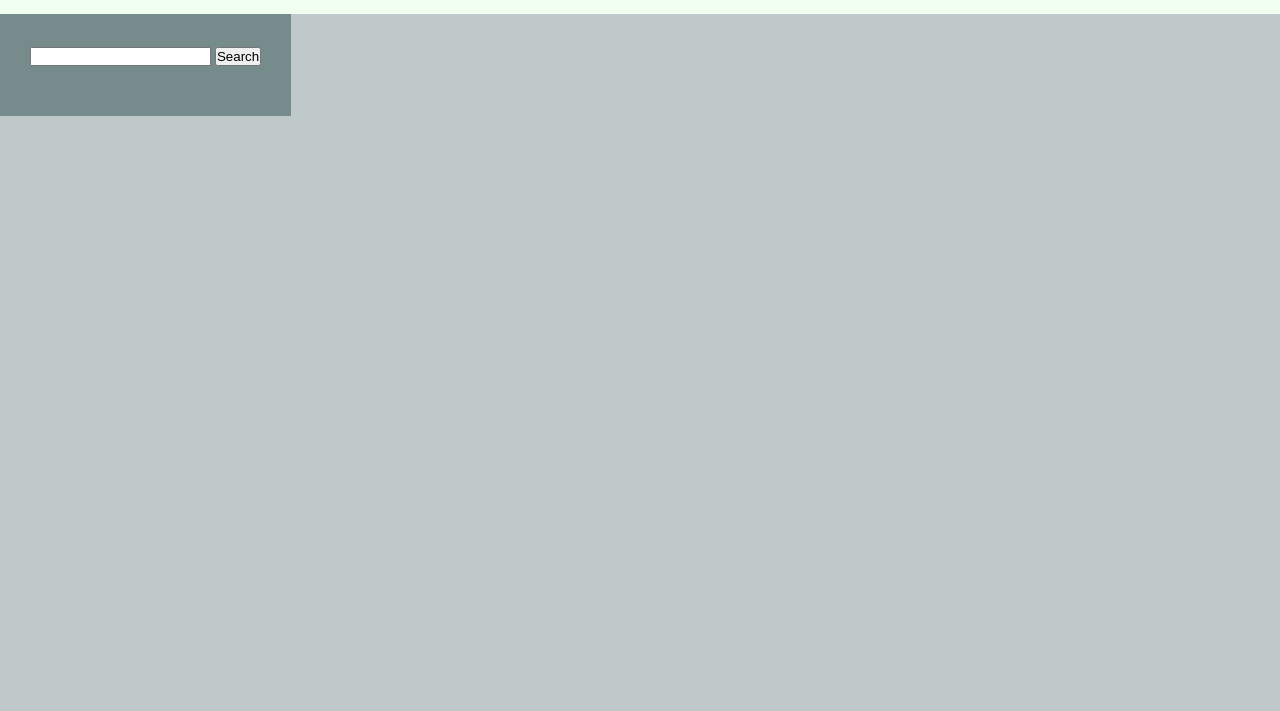
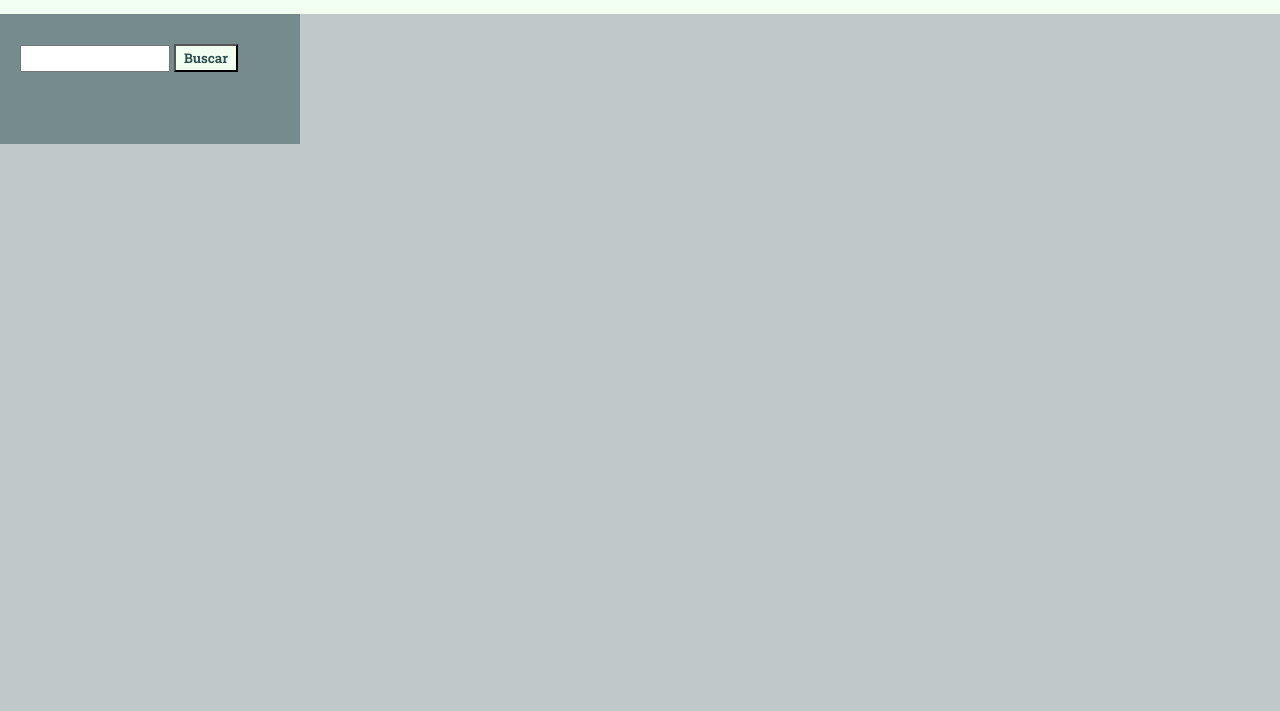
Before and after one commit to Adalab/f-m2-evaluacion-final-rodriguezmontesinoseva, a website: page _src/templates/index.html in a window 1280 px wide. Shown: the part 89-800 px from the top of the page. Drawn offline with nearby package versions, Linux system fonts and the light colour scheme; files that its build step writes are made by us from their sources.

Commit message:
add styles btnsearch

```diff
--- a/_src/assets/scss/main.scss
+++ b/_src/assets/scss/main.scss
@@ -22,35 +22,51 @@
 }
 
 body{
-	// background-color:darkslategrey;
 	background: rgba(47, 79, 79, 0.3);
 	font-family: $fontRobotoSlab;
 	min-width: 530px;
-    //font-size: $font-sizeRegular;
+	height: 100vh;
 }
-
-// .cont-header{
-// 	width: 100vh;
-// 	text-align: center;
-// 	background-color: honeydew;
-// }
 
 .title{
 	text-align: center;
 	background-color: honeydew;
 	padding: 30px;
+	letter-spacing: 2px;
+	text-transform: capitalize;
+}
+
+#inpSearch{
+	padding: 4px 6px;
+	width: 150px;
+}
+
+.btnSearch{
+	background-color: honeydew;
+	padding: 10px;
+	color: darkslategrey;
+	font-weight: bold;
+	font-family: $fontRobotoSlab;
+    padding: 3px 8px;
+
+
+}
+.subtitle{
+	padding: 22px 0 0;
 }
 
 .cont-fav{
 	text-align: left;
-	padding: 30px;
+	padding: 30px 20px;
 	background: rgba(47, 79, 79, 0.5);
+	min-width: 300px;
 
 }
 
 .container{
 	display: flex;
 	justify-content: flex-start;
+
 }
 
 .listUlFav{
@@ -58,10 +74,9 @@ body{
 	padding-top:20px;
 }
 
+
 .listUl{
-	padding-right:20px;
-	padding-top:20px;
-	padding-botton: 20px;
+	padding: 30px 40px;
 
 	display: flex;
 	flex-flow: row wrap;
@@ -77,7 +92,8 @@ li{
 	margin: 20px 5px;
 	list-style:none;
 	display: flex;
-    flex-direction: column;
+	flex-direction: column;
+	justify-content: flex-end;
 }
 
 .inv-colors{
--- a/_src/templates/index.html
+++ b/_src/templates/index.html
@@ -5,7 +5,7 @@
   <meta name="viewport" content="width=device-width, initial-scale=1.0">
   <title>Series finder</title>
   <link href="https://fonts.googleapis.com/css?family=Roboto+Slab:700|Roboto:400,500" rel="stylesheet">
-  <!-- <link rel="icon" href="favicon.png"/> -->
+  <link rel="icon" href="favicon.png"/>
 	<link rel="stylesheet" href="assets/css/main.css">
 </head>
 
@@ -18,7 +18,7 @@
 
     <section class="cont-fav">
       <input type="text" id="inpSearch">
-      <button class="btnSearch">Search</button>
+      <button class="btnSearch">Buscar</button>
       <h2 class="subtitle"></h2>
       <ul class="listUlFav"></ul>
     </section>
```
